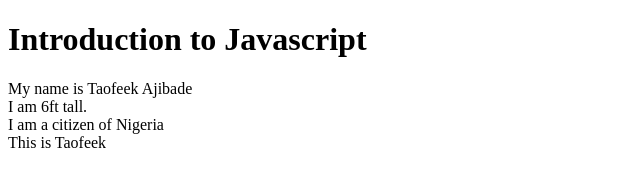
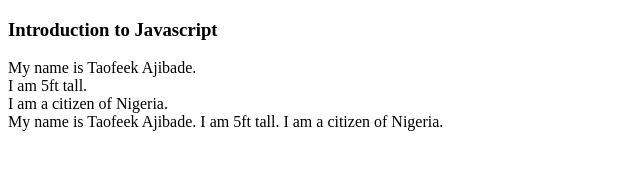
Before and after one commit to cleargoaldigital/zuri_javascript, a plain HTML site: page index.html in a window 1280 px wide. Shown: the whole page, without its empty margins (0-640 px from the left). Drawn offline with Linux system fonts and the light colour scheme.

Commit message:
added a new format.

```diff
--- a/index.html
+++ b/index.html
@@ -8,7 +8,8 @@
 </head>
 <body>
 
-   <h1>Introduction to Javascript</h1>
+   <h3>Introduction to Javascript</h3>
+
    <div class="name"></div>
    <div class="height"></div>
    <div class="country"></div>
--- a/name.js
+++ b/name.js
@@ -1,9 +1,13 @@
-document.write("This is Taofeek");
+document.write("My name is Taofeek Ajibade.\n");
 
-Name = document.querySelector(".name").innerHTML = "My name is Taofeek Ajibade";
+document.write("I am 5ft tall.\n");
 
-Height = document.querySelector(".height").innerHTML = "I am 6ft tall.";
+document.write("I am a citizen of Nigeria.\n");
 
-Country = document.querySelector(".country").innerHTML = "I am a citizen of Nigeria";
 
-alert(Name, Height, Country);
+
+Name = document.querySelector(".name").innerHTML = "My name is Taofeek Ajibade.";
+
+Height = document.querySelector(".height").innerHTML = "I am 5ft tall.";
+
+Country = document.querySelector(".country").innerHTML = "I am a citizen of Nigeria.";
```
